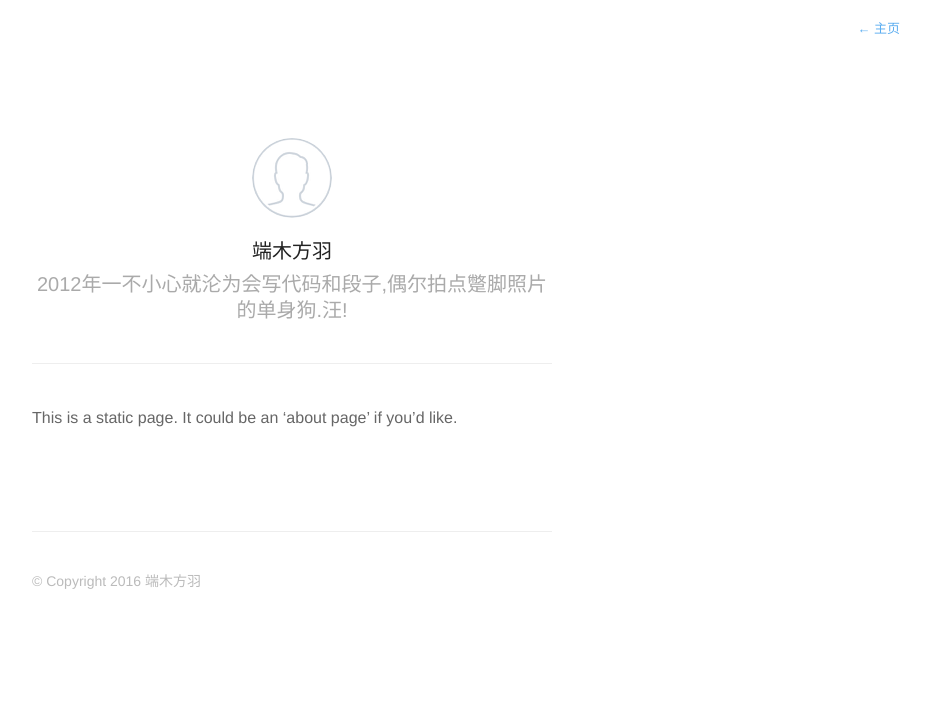
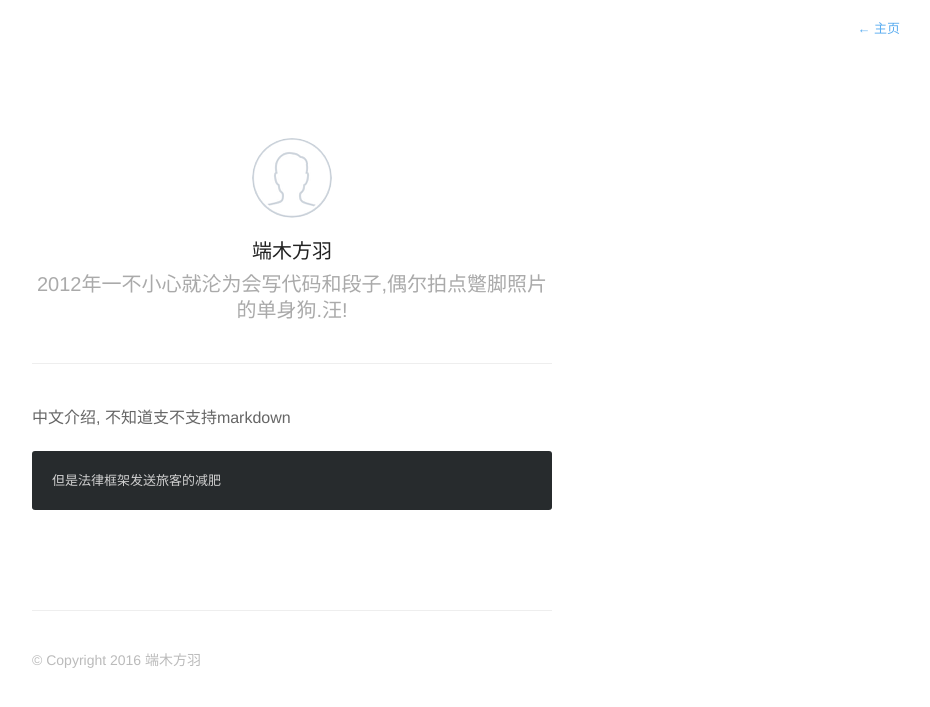
Before and after one commit to gq630960023/gq630960023.github.io, a Jekyll site: the page built from about.markdown, in a window 1280 px wide. Shown: the top 707 px of the page, without its empty margins (348-1278 px from the left). Built offline with Jekyll 4.4.1, drawn with Linux system fonts in a browser that asks for light colours; nearby versions of some CDN libraries; Markdown is read by kramdown in place of the engine named in the settings.

Commit message:
markdown

````diff
--- a/about.markdown
+++ b/about.markdown
@@ -4,6 +4,10 @@ permalink: about/
 profile: true
 ---
 
-This is a static page. It could be an 'about page' if you'd like.
+中文介绍, 不知道支不支持markdown
+
+```
+但是法律框架发送旅客的减肥
+```
 
 {% include footer.html %}
````
